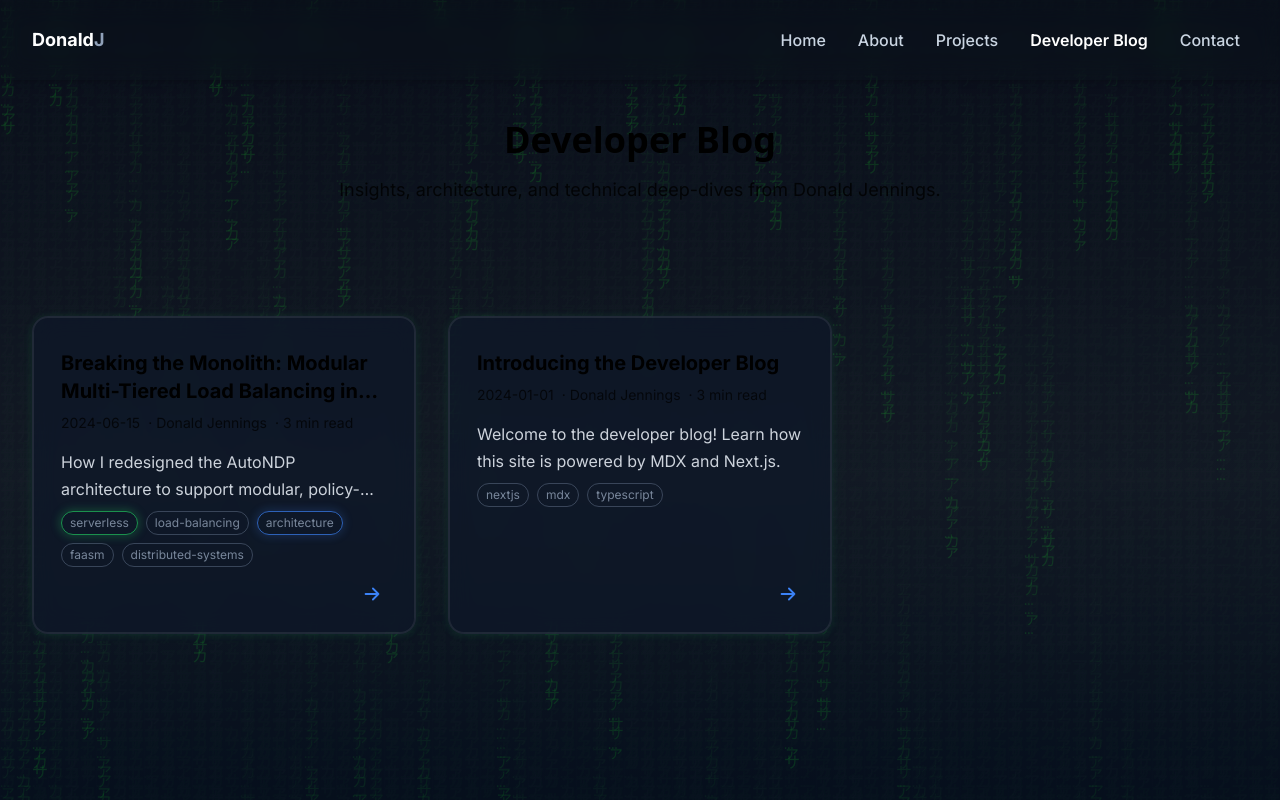
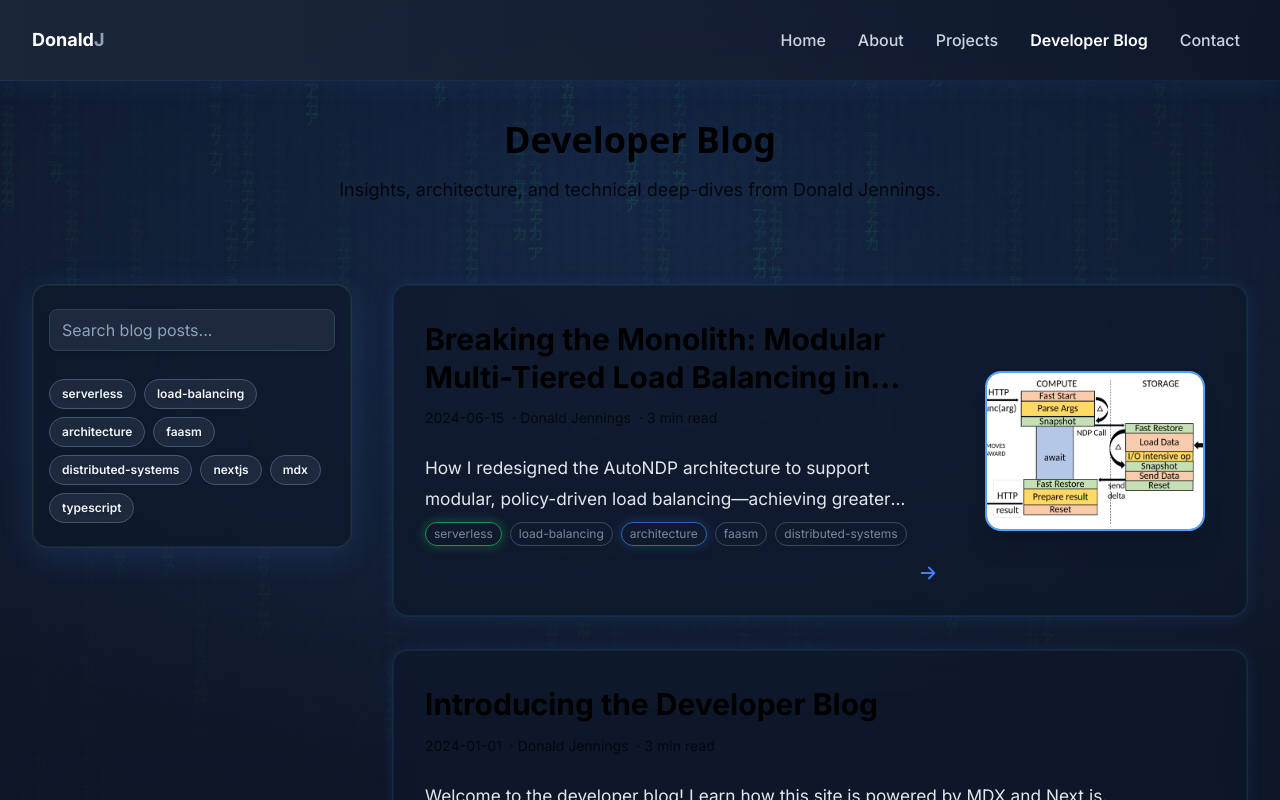
Before and after one commit to DonaldJennings/portfolio-website, a Next.js app: page /blog in a window 1280 px wide. Shown: the top 800 px of the page. Built offline with nearby package versions, Linux system fonts and the light colour scheme.

Commit message:
Updated layout to blog for column stacking and improved UI

```diff
--- a/package.json
+++ b/package.json
@@ -14,6 +14,7 @@
     "@mdx-js/react": "^3.1.0",
     "@tailwindcss/typography": "^0.5.16",
     "@vercel/analytics": "^1.5.0",
+    "framer-motion": "^12.23.12",
     "gray-matter": "^4.0.3",
     "lucide-react": "^0.525.0",
     "next": "15.3.4",
--- a/src/app/blog/page.tsx
+++ b/src/app/blog/page.tsx
@@ -9,10 +9,42 @@ export default async function DevBlogPage() {
     description: post.description ?? '', // Ensure description is always a string
   }));
 
+  // Aggregate all unique tags from posts
+  const allTags = Array.from(new Set(posts.flatMap(post => post.tags ?? [])));
+
   return (
-    <div className="min-h-screen relative">
+    <div className="min-h-screen relative overflow-hidden">
+      {/* Matrix Rain Background (higher opacity) */}
+      <div className="absolute inset-0 z-0 pointer-events-none">
+        {/* Increase opacity for more visual texture */}
+        <div className="absolute inset-0">
+          <div
+            className="w-full h-full"
+            style={{
+              opacity: 0.6,
+              position: 'absolute',
+              inset: 0,
+            }}
+          >
+            {/* MatrixRainGlobal renders the animated effect */}
+            {/* @ts-expect-error */}
+            <div id="matrix-rain-global" />
+          </div>
+        </div>
+        {/* Radial Gradient Overlay */}
+        <div
+          className="absolute inset-0"
+          style={{
+            background:
+              'radial-gradient(ellipse 80% 60% at 50% 20%, rgba(59,130,246,0.18) 0%, rgba(15,23,42,0.85) 100%)',
+            zIndex: 1,
+            pointerEvents: 'none',
+          }}
+        />
+      </div>
+      {/* Main Content Above Backgrounds */}
       <div className="relative z-10 py-20">
-        <BlogLandingPage posts={posts} />
+        <BlogLandingPage posts={posts} tags={allTags} />
       </div>
     </div>
   );
--- a/src/components/molecules/AuthorMeta.tsx
+++ b/src/components/molecules/AuthorMeta.tsx
@@ -7,6 +7,7 @@ type AuthorMetaProps = {
   role?: string;
   linkedinUrl?: string;
   githubUrl?: string;
+  className?: string;
 };
 
 export default function AuthorMeta({
@@ -16,9 +17,14 @@ export default function AuthorMeta({
   role,
   linkedinUrl,
   githubUrl,
+  className,
 }: AuthorMetaProps) {
   return (
-    <div className="flex flex-col sm:flex-row items-center gap-4 bg-slate-900/80 rounded-lg border border-slate-800 shadow p-4 mt-4 w-fit">
+    <div
+      className={`flex flex-col sm:flex-row items-center gap-4 bg-slate-900/80 rounded-lg border border-slate-800 shadow p-4 mt-4 w-fit ${
+        className ?? ''
+      }`}
+    >
       <Avatar src={avatarUrl} size={48} alt={name} />
       <div className="flex flex-col items-center sm:items-start">
         <span className="text-base font-semibold text-slate-200">{name}</span>
--- a/src/components/organisms/BlogCard.tsx
+++ b/src/components/organisms/BlogCard.tsx
@@ -1,4 +1,7 @@
 import Link from 'next/link';
+import { motion } from 'framer-motion';
+import Image from 'next/image';
+import React from 'react';
 
 export default function BlogCard({
   slug,
@@ -8,6 +11,7 @@ export default function BlogCard({
   tags,
   author,
   excerpt,
+  image,
 }: {
   slug: string;
   title: string;
@@ -16,46 +20,65 @@ export default function BlogCard({
   tags?: string[];
   author?: { name: string; avatarUrl?: string; readingTime?: string };
   excerpt?: string;
+  image?: string;
 }) {
+  const [showFullExcerpt, setShowFullExcerpt] = React.useState(false);
+  const excerptText = excerpt || description || '';
+  const isTruncated = excerptText.length > 120 && !showFullExcerpt;
+
   return (
     <Link href={`/blog/${slug}`} className="group" style={{ textDecoration: 'none' }}>
-      <div
-        className="rounded-2xl border flex flex-col h-full p-6 md:p-7 transition-all duration-300 cursor-pointer"
+      <motion.div
+        layoutId={`blog-card-${slug}`}
+        className="relative rounded-2xl border flex flex-row items-center p-7 md:p-8 transition-all duration-300 cursor-pointer max-w-5xl min-w-[520px] md:min-w-[800px] w-full gap-8 group"
         style={{
           background: 'rgba(15,23,42,0.65)',
           backdropFilter: 'blur(12px)',
           WebkitBackdropFilter: 'blur(12px)',
-          boxShadow: '0 1px 8px 0 rgba(34,197,94,0.15), 0 0 0 1px rgba(255,255,255,0.08) inset',
-          border: '1px solid rgba(255,255,255,0.08)',
+          boxShadow: '0 2px 16px 0 rgba(59,130,246,0.12), 0 0 0 1px rgba(34,197,94,0.10) inset',
+          border: '1.5px solid rgba(59,130,246,0.18)',
         }}
-        onMouseEnter={e => {
-          e.currentTarget.style.transform = 'translateY(-4px)';
-          e.currentTarget.style.boxShadow =
-            '0 4px 24px 0 rgba(34,197,94,0.25), 0 0 0 1px rgba(255,255,255,0.08) inset';
+        whileHover={{
+          y: -4,
+          boxShadow: '0 8px 32px 0 rgba(59,130,246,0.25), 0 0 0 2px rgba(34,197,94,0.18) inset',
         }}
-        onMouseLeave={e => {
-          e.currentTarget.style.transform = 'none';
-          e.currentTarget.style.boxShadow =
-            '0 1px 8px 0 rgba(34,197,94,0.15), 0 0 0 1px rgba(255,255,255,0.08) inset';
-        }}
+        transition={{ type: 'spring', bounce: 0.3, duration: 0.4 }}
       >
+        {/* ...existing code... */}
+        {/* Main Content */}
+        <div className="flex-1 flex flex-col">
           {/* Title */}
-        <h2 className="text-xl font-bold mt-1 mb-2 line-clamp-2">{title}</h2>
+          <h2 className="text-2xl md:text-3xl font-bold mt-1 mb-3 line-clamp-2 leading-tight">
+            {title}
+          </h2>
           {/* Meta row */}
-        <div className="mb-2 text-sm opacity-70 flex flex-wrap gap-2">
+          <div className="mb-4 text-sm opacity-70 flex flex-wrap gap-2">
             <span>{date}</span>
             {author?.name && <span>· {author.name}</span>}
             {author?.readingTime && <span>· {author.readingTime}</span>}
           </div>
           {/* Excerpt */}
           <p
-          className="mt-2 line-clamp-2"
+            className={showFullExcerpt ? 'mt-2' : 'mt-2 line-clamp-2'}
             style={{
-            color: 'rgba(226,232,240,0.9)',
-            lineHeight: '1.7',
+              color: 'rgba(236,240,245,0.96)',
+              lineHeight: '1.8',
+              fontSize: '1.08rem',
+              maxWidth: '100%',
             }}
           >
-          {excerpt || description}
+            {excerptText}
+            {isTruncated && !showFullExcerpt && (
+              <span
+                className="ml-2 text-teal-400 hover:underline cursor-pointer text-xs font-semibold"
+                onClick={e => {
+                  e.preventDefault();
+                  setShowFullExcerpt(true);
+                }}
+              >
+                Show more
+              </span>
+            )}
           </p>
           {/* Tags row */}
           {tags && tags.length > 0 && (
@@ -101,7 +124,7 @@ export default function BlogCard({
           {/* CTA Arrow (for visual cue) */}
           <div className="flex justify-end mt-4">
             <span
-            className="inline-block transition-transform duration-300 group-hover:translate-x-2"
+              className="inline-block transition-transform duration-300 group-hover:translate-x-4 group-hover:scale-110"
               style={{ marginRight: '4px' }}
             >
               <svg
@@ -123,6 +146,25 @@ export default function BlogCard({
             </span>
           </div>
         </div>
+        {/* Optional Image on the right */}
+        {image && (
+          <div
+            className="flex items-center justify-center"
+            style={{ minWidth: '180px', width: '240px', height: '180px' }}
+          >
+            <div className="relative w-[220px] h-[160px]">
+              <Image
+                src={image}
+                alt={title + ' image'}
+                fill
+                sizes="(max-width: 768px) 100vw, 220px"
+                className="rounded-2xl object-cover shadow-xl border-2 border-blue-400"
+                style={{ background: '#222' }}
+              />
+            </div>
+          </div>
+        )}
+      </motion.div>
     </Link>
   );
 }
--- a/src/components/organisms/BlogGrid.tsx
+++ b/src/components/organisms/BlogGrid.tsx
@@ -1,4 +1,5 @@
 import BlogCard from './BlogCard';
+import { LayoutGroup } from 'framer-motion';
 
 type BlogGridProps = {
   posts: Array<{
@@ -18,10 +19,12 @@ type BlogGridProps = {
 
 export default function BlogGrid({ posts }: BlogGridProps) {
   return (
-    <div className="grid grid-cols-1 md:grid-cols-2 xl:grid-cols-3 gap-6 md:gap-8 py-8">
-      {posts.map(post => (
-        <BlogCard key={post.slug} {...post} />
-      ))}
-    </div>
+    <LayoutGroup>
+      <div className="grid grid-cols-1 md:grid-cols-2 xl:grid-cols-3 gap-6 md:gap-8 py-8">
+        {posts.map(post => (
+          <BlogCard key={post.slug} {...post} />
+        ))}
+      </div>
+    </LayoutGroup>
   );
 }
--- a/src/components/organisms/FilterBar.tsx
+++ b/src/components/organisms/FilterBar.tsx
@@ -6,23 +6,42 @@ type FilterBarProps = {
 };
 
 export default function FilterBar({ tags, activeTag, onTagSelect, className }: FilterBarProps) {
+  // Assign category-based colors
+  const tagColors: Record<string, string> = {
+    serverless: 'from-green-400 to-teal-500',
+    architecture: 'from-blue-400 to-blue-600',
+    faasm: 'from-purple-400 to-purple-600',
+    'distributed-systems': 'from-pink-400 to-pink-600',
+    typescript: 'from-cyan-400 to-cyan-600',
+    mdx: 'from-yellow-400 to-yellow-600',
+    nextjs: 'from-indigo-400 to-indigo-600',
+    default: 'from-slate-700 to-slate-900',
+  };
+
   return (
     <div className={`flex flex-wrap gap-2 overflow-x-auto ${className || ''}`}>
-      {tags.map(tag => (
+      {tags.map(tag => {
+        const colorClass = tagColors[tag.toLowerCase()] || tagColors.default;
+        return (
           <button
             key={tag}
             type="button"
             onClick={() => onTagSelect?.(tag)}
-          className={`text-sm md:text-xs rounded-full border px-3 py-1.5 transition
+            className={`text-sm md:text-xs rounded-full border px-3 py-1.5 transition font-semibold
               ${
                 activeTag === tag
-                ? 'border-teal-500 text-teal-600 bg-teal-50'
-                : 'border-slate-300 text-slate-600 bg-transparent hover:border-teal-400 hover:text-teal-500'
+                  ? `border-blue-400 text-white bg-gradient-to-r ${colorClass} shadow-lg`
+                  : `border-slate-600 text-slate-100 bg-slate-800 hover:border-blue-400 hover:text-blue-200 hover:shadow-[0_0_8px_2px_rgba(59,130,246,0.18)]`
               }`}
+            style={{
+              textShadow:
+                activeTag === tag ? '0 1px 8px rgba(59,130,246,0.3)' : '0 1px 4px rgba(0,0,0,0.2)',
+            }}
           >
             {tag}
           </button>
-      ))}
+        );
+      })}
     </div>
   );
 }
--- a/src/components/organisms/NavBar.tsx
+++ b/src/components/organisms/NavBar.tsx
@@ -8,7 +8,16 @@ import ThemeToggle from '@/components/atoms/ThemeToggle';
 
 export default function NavBar() {
   return (
-    <nav className="fixed top-0 w-full z-50 bg-transparent backdrop-blur-md shadow-md transition-all">
+    <nav
+      className="fixed top-0 w-full z-50 shadow-md transition-all"
+      style={{
+        background: 'linear-gradient(90deg, rgba(30,41,59,0.82) 0%, rgba(15,23,42,0.82) 100%)',
+        backdropFilter: 'blur(18px)',
+        WebkitBackdropFilter: 'blur(18px)',
+        boxShadow: '0 4px 24px 0 rgba(59,130,246,0.10)',
+        borderBottom: '1px solid rgba(59,130,246,0.10)',
+      }}
+    >
       <div className="max-w-7xl mx-auto w-full">
         <div className="flex h-20 items-center justify-between px-4 sm:px-6 lg:px-8">
           {/* Logo */}
--- a/src/components/pages/BlogLandingPage.tsx
+++ b/src/components/pages/BlogLandingPage.tsx
@@ -1,6 +1,7 @@
 'use client';
+import React from 'react';
 
-import BlogGrid from '@/components/organisms/BlogGrid';
+import BlogCard from '@/components/organisms/BlogCard';
 import FilterBar from '@/components/organisms/FilterBar';
 
 type BlogPost = {
@@ -24,12 +25,20 @@ type BlogLandingPageProps = {
   onTagSelect?: (tag: string) => void;
 };
 
-export default function BlogLandingPage({
-  posts,
-  tags,
-  activeTag,
-  onTagSelect,
-}: BlogLandingPageProps) {
+export default function BlogLandingPage({ posts, tags, activeTag }: BlogLandingPageProps) {
+  const [search, setSearch] = React.useState('');
+  const [selectedTag, setSelectedTag] = React.useState<string | undefined>(activeTag);
+
+  // Filter posts by tag and search
+  const filteredPosts = posts.filter(post => {
+    const matchesTag = !selectedTag || (post.tags && post.tags.includes(selectedTag));
+    const matchesSearch =
+      post.title.toLowerCase().includes(search.toLowerCase()) ||
+      (post.description?.toLowerCase().includes(search.toLowerCase()) ?? false) ||
+      (post.excerpt?.toLowerCase().includes(search.toLowerCase()) ?? false);
+    return matchesTag && matchesSearch;
+  });
+
   return (
     <div className="max-w-screen-xl mx-auto px-6 md:px-8 space-y-10 md:space-y-14">
       {/* Hero Section */}
@@ -40,18 +49,46 @@ export default function BlogLandingPage({
         </p>
       </section>
 
-      {/* Filter Bar */}
-      {tags && tags.length > 0 && (
-        <FilterBar
-          tags={tags}
-          activeTag={activeTag}
-          onTagSelect={onTagSelect}
-          className="sticky top-16 z-20 backdrop-blur px-2 py-3"
-        />
-      )}
-
-      {/* Blog Grid */}
-      <BlogGrid posts={posts} />
+      <div className="flex flex-row gap-10 items-start">
+        {/* Combined Filter/Search Box */}
+        <div className="min-w-[260px] max-w-[320px] flex flex-col justify-start">
+          <div
+            className="px-4 py-6 rounded-2xl border flex flex-col gap-4"
+            style={{
+              background: 'rgba(15,23,42,0.65)',
+              backdropFilter: 'blur(12px)',
+              WebkitBackdropFilter: 'blur(12px)',
+              boxShadow: '0 8px 32px 0 rgba(59,130,246,0.18), 0 0 0 1px rgba(34,197,94,0.10) inset',
+              border: '1px solid rgba(255,255,255,0.10)',
+            }}
+          >
+            <input
+              type="text"
+              value={search}
+              onChange={e => setSearch(e.target.value)}
+              placeholder="Search blog posts..."
+              className="w-full px-3 py-2 rounded-lg border border-slate-700 focus:border-blue-500 focus:outline-none bg-slate-800 text-slate-100 placeholder:text-slate-400 shadow-sm focus:shadow-[0_0_0_3px_rgba(59,130,246,0.25)] transition-shadow"
+              style={{ marginBottom: tags && tags.length > 0 ? '0.75rem' : 0 }}
+            />
+            {tags && tags.length > 0 && (
+              <FilterBar
+                tags={tags}
+                activeTag={selectedTag}
+                onTagSelect={tag => setSelectedTag(tag === selectedTag ? undefined : tag)}
+                className="flex-wrap gap-2"
+              />
+            )}
+          </div>
+        </div>
+        {/* Blog Cards Column */}
+        <div className="flex-1 flex flex-col justify-start">
+          <div className="w-full max-w-5xl mx-auto flex flex-col gap-8">
+            {filteredPosts.map(post => (
+              <BlogCard key={post.slug} {...post} />
+            ))}
+          </div>
+        </div>
+      </div>
     </div>
   );
 }
--- a/src/components/pages/BlogPostPage.tsx
+++ b/src/components/pages/BlogPostPage.tsx
@@ -48,12 +48,39 @@ export default function BlogPostPage({ meta, children }: BlogPostPageProps) {
   }, [children]);
 
   return (
-    <main className="w-full max-w-[1920px] mx-auto px-12 md:px-32 my-10 font-sans transition-all">
+    <div className="min-h-screen relative overflow-hidden">
+      {/* Matrix Rain Background (higher opacity) */}
+      <div className="absolute inset-0 z-0 pointer-events-none">
+        <div className="absolute inset-0">
           <div
-        className="rounded-2xl bg-slate-900/80 border border-slate-800 shadow-xl backdrop-blur-xl p-8 md:p-16 transition-all"
+            className="w-full h-full"
+            style={{
+              opacity: 0.6,
+              position: 'absolute',
+              inset: 0,
+            }}
+          >
+            {/* MatrixRainGlobal renders the animated effect */}
+            {/* @ts-expect-error: MatrixRainGlobal is rendered globally in layout, this is a placeholder for visual consistency */}
+            <div id="matrix-rain-global" />
+          </div>
+        </div>
+        {/* Radial Gradient Overlay - matches layout.tsx dark blue */}
+        <div
+          className="absolute inset-0"
+          style={{
+            background: 'radial-gradient(ellipse 80% 60% at 50% 20%, #1e293b 0%, #0f172a 100%)',
+            zIndex: 1,
+            pointerEvents: 'none',
+          }}
+        />
+      </div>
+      {/* Main Content Above Backgrounds */}
+      <main className="w-full max-w-[1920px] mx-auto px-12 md:px-32 my-10 font-sans transition-all relative z-10">
+        <div
+          className="rounded-2xl bg-slate-900/80 shadow-xl backdrop-blur-xl p-8 md:p-16 transition-all"
           style={{
             boxShadow: '0 4px 32px 0 rgba(34,197,94,0.16), 0 0 0 1px rgba(255,255,255,0.10) inset',
-          border: '1px solid rgba(255,255,255,0.10)',
           }}
         >
           <BlogHeader
@@ -61,7 +88,9 @@ export default function BlogPostPage({ meta, children }: BlogPostPageProps) {
             date={meta.date}
             tags={meta.tags}
             author={{
-            ...meta.author,
+              name: meta.author?.name ?? '',
+              avatarUrl: meta.author?.avatarUrl,
+              readingTime: meta.author?.readingTime,
               linkedinUrl: 'https://www.linkedin.com/in/donald-jennings-675081191/',
               githubUrl: 'https://github.com/DonaldJennings/',
             }}
@@ -102,7 +131,7 @@ export default function BlogPostPage({ meta, children }: BlogPostPageProps) {
           </div>
           <nav className="flex justify-between items-center mt-12">
             <Link
-            href="/dev-blog"
+              href="/blog"
               className="text-teal-400 hover:text-teal-300 hover:underline text-base font-medium transition-colors duration-200"
             >
               ← Back to Blog
@@ -110,5 +139,6 @@ export default function BlogPostPage({ meta, children }: BlogPostPageProps) {
           </nav>
         </div>
       </main>
+    </div>
   );
 }
--- a/src/content/dev-blog/faasm-funclets.mdx
+++ b/src/content/dev-blog/faasm-funclets.mdx
@@ -8,6 +8,7 @@ author:
   name: 'Donald Jennings'
   avatarUrl: '/images/dj-avatar.png'
   readingTime: '3 min read'
+image: '/images/funclets-card-image.png'
 ---
 
 In the evolving landscape of cloud computing, serverless architectures promise effortless scalability and reduced operational overhead. But beneath the abstraction lies a real challenge: **efficiently distributing work** across a heterogeneous, distributed runtime without creating bottlenecks or single points of failure.
--- a/src/lib/devblog.ts
+++ b/src/lib/devblog.ts
@@ -11,6 +11,8 @@ export type DevBlogMeta = {
   description?: string;
   excerpt?: string;
   tags?: string[];
+  image?: string;
+  imageDir?: string;
   author?: {
     name: string;
     avatarUrl?: string;
@@ -45,6 +47,12 @@ export function getDevBlogPosts(): DevBlogMeta[] {
         };
       }
 
+      const image = data.image || '';
+      let imageDir = '';
+      if (image) {
+        const lastSlash = image.lastIndexOf('/');
+        imageDir = lastSlash !== -1 ? image.substring(0, lastSlash + 1) : '';
+      }
       return {
         title: data.title || filename.replace(/\.mdx$/, ''),
         date: data.date || '',
@@ -52,6 +60,8 @@ export function getDevBlogPosts(): DevBlogMeta[] {
         description: data.description || '',
         excerpt: data.excerpt || '',
         tags: data.tags || [],
+        image,
+        imageDir,
         author,
       } as DevBlogMeta;
     })
@@ -74,6 +84,12 @@ export function getDevBlogPost(slug: string): DevBlogPost {
     };
   }
 
+  const image = data.image || '';
+  let imageDir = '';
+  if (image) {
+    const lastSlash = image.lastIndexOf('/');
+    imageDir = lastSlash !== -1 ? image.substring(0, lastSlash + 1) : '';
+  }
   return {
     meta: {
       title: data.title || slug,
@@ -82,6 +98,8 @@ export function getDevBlogPost(slug: string): DevBlogPost {
       description: data.description || '',
       excerpt: data.excerpt || '',
       tags: data.tags || [],
+      image,
+      imageDir,
       author,
     },
     content, // raw MDX content
```
Also changed, not shown: public/images/funclets-card-image.png (added), 1 other file (tests, documents, lock files or other folders). Lines whose indentation alone changed are shown as unchanged.
